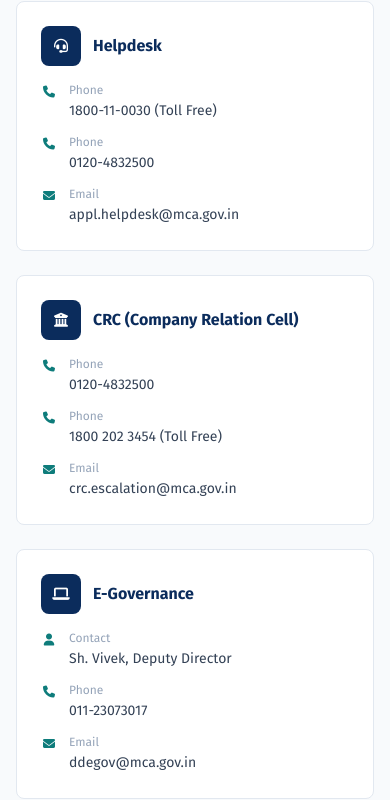
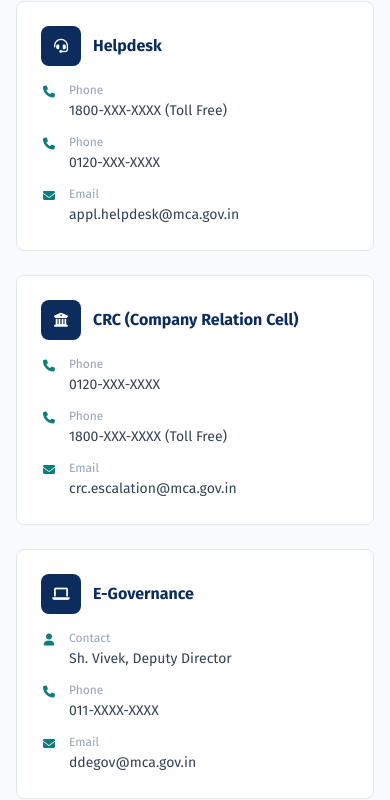
Before and after one commit to AXEUS5346/bwmi, a React (Vite) app: page /contact in a window 390 px wide. Shown: the part 310-1110 px from the top of the page. Built offline with nearby package versions, Linux system fonts and the light colour scheme.

Commit message:
Replace real phone numbers with dummy data

```diff
--- a/src/pages/ContactUs.jsx
+++ b/src/pages/ContactUs.jsx
@@ -5,8 +5,8 @@
     title: 'Helpdesk',
     icon: 'fa-headset',
     details: [
-      { label: 'Phone', value: '1800-11-0030 (Toll Free)', icon: 'fa-phone' },
-      { label: 'Phone', value: '0120-4832500', icon: 'fa-phone' },
+      { label: 'Phone', value: '1800-XXX-XXXX (Toll Free)', icon: 'fa-phone' },
+      { label: 'Phone', value: '0120-XXX-XXXX', icon: 'fa-phone' },
       { label: 'Email', value: 'appl.helpdesk@mca.gov.in', icon: 'fa-envelope' },
     ],
   },
@@ -14,8 +14,8 @@
     title: 'CRC (Company Relation Cell)',
     icon: 'fa-building-columns',
     details: [
-      { label: 'Phone', value: '0120-4832500', icon: 'fa-phone' },
-      { label: 'Phone', value: '1800 202 3454 (Toll Free)', icon: 'fa-phone' },
+      { label: 'Phone', value: '0120-XXX-XXXX', icon: 'fa-phone' },
+      { label: 'Phone', value: '1800-XXX-XXXX (Toll Free)', icon: 'fa-phone' },
       { label: 'Email', value: 'crc.escalation@mca.gov.in', icon: 'fa-envelope' },
     ],
   },
@@ -24,7 +24,7 @@
     icon: 'fa-laptop',
     details: [
       { label: 'Contact', value: 'Sh. Vivek, Deputy Director', icon: 'fa-user' },
-      { label: 'Phone', value: '011-23073017', icon: 'fa-phone' },
+      { label: 'Phone', value: '011-XXXX-XXXX', icon: 'fa-phone' },
       { label: 'Email', value: 'ddegov@mca.gov.in', icon: 'fa-envelope' },
     ],
   },
--- a/src/pages/Help.jsx
+++ b/src/pages/Help.jsx
@@ -473,7 +473,7 @@
                   <i className="fa-solid fa-phone text-[#FF9933] mt-0.5" />
                   <div>
                     <p className="font-semibold">Helpdesk (Toll-Free)</p>
-                    <p className="text-slate-300">1800-11-0030</p>
+                    <p className="text-slate-300">1800-XXX-XXXX</p>
                   </div>
                 </li>
                 <li className="flex items-start gap-2.5">
```
